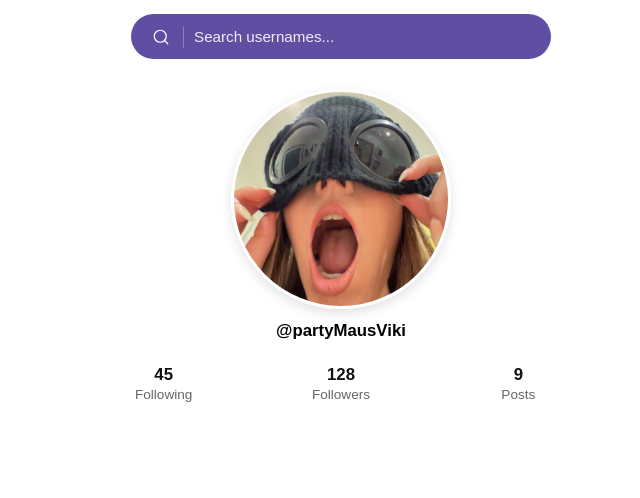
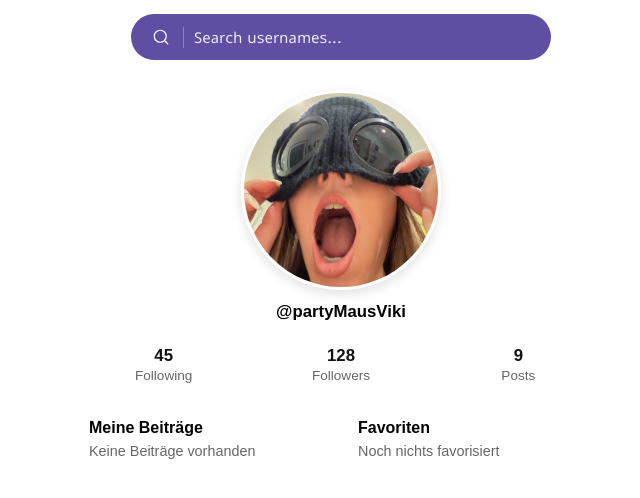
Before and after one commit to htl-leo-itp-25-27-4-5BHITM/Partyhub, a plain HTML site: page src/main/resources/META-INF/resources/profile/profile.html in a window 1280 px wide. Shown: the whole page, without its empty margins (299-939 px from the left). Drawn offline with Linux system fonts and the light colour scheme.

Commit message:
global css

```diff
--- a/src/main/resources/META-INF/resources/global.css
+++ b/src/main/resources/META-INF/resources/global.css
@@ -8,53 +8,18 @@
   src: url(./fonts/Lunasima-Regular.ttf);
 }
 
-main {
-  margin: 0 auto;
-  width: max-content;
-  background-color: #1a1040;
-  color: white;
-}
-
-body {
-  background-color: #1a1040;
-  color: white;
-  font-family: lanasima;
-  margin: 20px;
-  font-size: 200%;
-}
-
 h1,
 h2,
 h3,
 h4,
 h5,
 h6 {
-  font-family: luckiestGuy;
-}
-
-input,
-button {
-  display: block;
-  margin: 0.5rem 0;
-}
-
-table {
-  width: 100%;
-  border-collapse: collapse;
-  margin-top: 20px;
-}
-th,
-td {
-  border: 1px solid #ddd;
-  padding: 8px;
-  text-align: left;
-}
-th {
-  background-color: #f2f2f2;
+  padding: 0;
+  margin: 0;
 }
 
 /* Design for Labels */
-input {
+.input_fields {
   background-color: #1a1040;
   color: white;
   border-left: none;
@@ -63,6 +28,68 @@ input {
   border-bottom: #ffffff solid 3px;
   padding-bottom: 0.1%;
   padding-top: 8%;
-  font-family: luckiestGuy;
   font-size: 100%;
 }
+
+:root {
+
+    /* Primary, Secondary, Accent colors */
+    --primary-color: #e9e9e1; /*#2f27ce*/
+    --secondary-color: #1a2802; /*#575757*/
+    --accent-color: #a3ac9f; /*#DA4F00*/
+
+    /* Fonts */
+    --font-family: "Montserrat", sans-serif;
+
+    /* Margin */
+    --margin-xxs: 0.25rem;
+    --margin-xs: 0.5rem;
+    --margin-s: 0.75rem;
+    --margin-m: 1rem;
+    --margin-l: 1.25rem;
+    --margin-xl: 1.75rem;
+    --margin-xxl: 2.5rem;
+    --margin-xxxl: 5rem;
+
+    /* Padding */
+    --padding-xxs: 0.25rem;
+    --padding-xs: 0.5rem;
+    --padding-s: 0.75rem;
+    --padding-m: 1rem;
+    --padding-l: 1.25rem;
+    --padding-xl: 1.75rem;
+    --padding-xxl: 2.5rem;
+
+    /* font size */
+    --font-size-xxs: 0.75rem;
+    --font-size-xs: 0.875rem;
+    --font-size-s: 1rem;
+    --font-size-sm: 1.125rem;
+    --font-size-m: 1.25rem;
+    --font-size-l: 1.5rem;
+    --font-size-xl: 2rem;
+    --font-size-xxl: 3rem;
+    --font-size-xxxl: 4rem;
+    --font-size-xxxxl: 6rem;
+    --font-size-xxxxxl: 8rem;
+    --font-size-xxxxxxl: 10rem;
+
+    --side-padding: 5vw;
+
+    /* screen max width **/
+    --screen-sm: 576px;
+    --screen-md: 768px;
+    --screen-lg: 992px;
+    --screen-xl: 1200px;
+    --screen-xxl: 1400px;
+
+    /* Border Radius */
+    --border-radius-s: 4px;
+    --border-radius-m : 8px;
+    --border-radius-l: 12px;
+    --border-radius-xl: 16px;
+
+    /* Footer */
+    --height-footer: 200px;
+
+}
--- a/src/main/resources/META-INF/resources/profile/profile.css
+++ b/src/main/resources/META-INF/resources/profile/profile.css
@@ -1,7 +1,12 @@
+@font-face {
+    font-family: 'fontnormal';
+    src: url(../fonts/Lunasima-Regular.ttf);
+};
+
 /* Responsive profile styles */
 :root {
-	/* avatar size = 50% of viewport width, but don't exceed 300px on large screens */
-	--avatar-size: min(50vw, 300px);
+  /* avatar size = 50% of viewport width, but don't exceed 200px on large screens */
+  --avatar-size: min(50vw, 200px);
 }
 
 /* Basic page reset */
@@ -15,6 +20,9 @@ html, body { margin: 0; padding: 0; font-family: Arial, Helvetica, sans-serif; }
 	gap: 12px;
 	padding: 16px;
 }
+
+/* ensure avatar stays centered and doesn't push layout */
+#profilePicture { display:flex; align-items:center; justify-content:center; }
 
 /* make the picture container the desired size so the img can fill it */
 #profilePicture {
@@ -77,7 +85,10 @@ html, body { margin: 0; padding: 0; font-family: Arial, Helvetica, sans-serif; }
 /* placeholder text white-ish */
 .searchBox input::placeholder { color: rgba(255,255,255,0.9); }
 
-#searchInput { max-width: none; }
+#searchInput {
+    max-width: none;
+    font-family: fontnormal !important;
+}
 
 /* Profile stats: display three boxes side-by-side with number above label */
 #profileDetails {
@@ -128,5 +139,24 @@ html, body { margin: 0; padding: 0; font-family: Arial, Helvetica, sans-serif; }
 
 /* On very large screens, prefer a slightly smaller avatar than 50vw */
 @media (min-width: 900px) {
-	:root { --avatar-size: 220px; }
+		:root { --avatar-size: 200px; }
 }
+
+/* subsections under profile details */
+#profileSubsections {
+	width: 100%;
+	max-width: 520px;
+	display: flex;
+	gap: 18px;
+	margin-top: 10px;
+	justify-content: space-between;
+}
+
+#profileSubsections section {
+	flex: 1 1 0;
+	padding: 8px;
+	text-align: left;
+}
+
+#profileSubsections h3 { margin: 0 0 6px 0; font-size: 1rem; }
+#profileSubsections .muted { margin: 0; color: #666; font-size: 0.9rem; }
--- a/src/main/resources/META-INF/resources/profile/profile.html
+++ b/src/main/resources/META-INF/resources/profile/profile.html
@@ -4,7 +4,7 @@
     <meta charset="UTF-8">
     <meta name="viewport" content="width=device-width, initial-scale=1.0">
     <title>Profile</title>
-    <link rel="stylesheet" href="../">
+    <link rel="stylesheet" href="../global.css">
     <link rel="stylesheet" href="./profile.css">
     <script src="./profile.js" defer></script>
 </head>
@@ -41,6 +41,19 @@
             <div id="postsCount" data-count="9"></div>
         </div>
 
+        <!-- additional sections under the stats -->
+        <div id="profileSubsections">
+            <section id="myPosts">
+                <h3>Meine Beiträge</h3>
+                <p class="muted">Keine Beiträge vorhanden</p>
+            </section>
+
+            <section id="favorites">
+                <h3>Favoriten</h3>
+                <p class="muted">Noch nichts favorisiert</p>
+            </section>
+        </div>
+
         <div id="actionButton">
             <div id="editAccount"></div>
             <div id="followAccount"></div>
```
